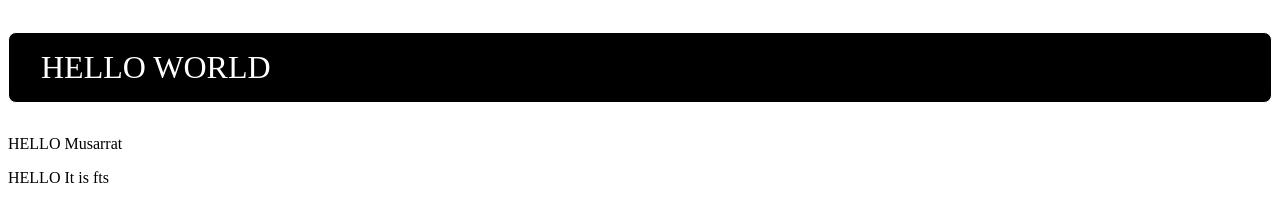
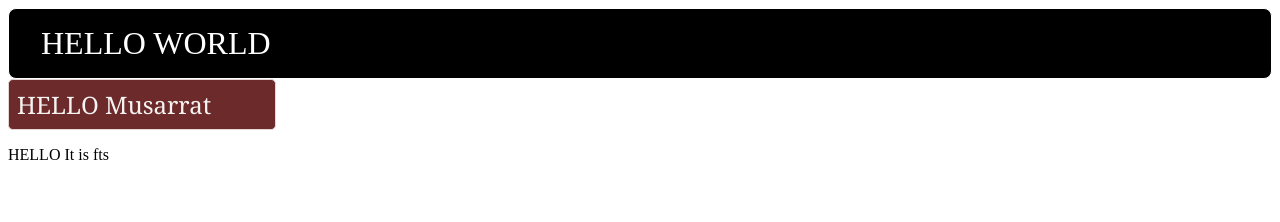
Before and after one commit to musarratChowdhury/JavascriptPractice, a plain HTML site: page index.html in a window 1280 px wide. Drawn offline with Linux system fonts and the light colour scheme.

Commit message:
add new subtitle

```diff
--- a/index.html
+++ b/index.html
@@ -7,8 +7,8 @@
     <link rel="stylesheet" href="style.css" />
   </head>
   <body>
-    <p class="title">HELLO WORLD</p>
-    <p>HELLO Musarrat</p>
+    <div class="title">HELLO WORLD</div>
+    <div class="subtitle">HELLO Musarrat</div>
     <p>HELLO It is fts</p>
     <script src="app.js"></script>
   </body>
--- a/style.css
+++ b/style.css
@@ -6,3 +6,14 @@
   border: 1px solid white;
   border-radius: 0.5rem;
 }
+
+.subtitle {
+  font-size: 1.5rem;
+  color: rgb(246, 243, 243);
+  background-color: rgb(109, 42, 42);
+  padding: 0.5rem 0.5rem;
+  width: 250px;
+  border: 1px solid rgb(230, 214, 214);
+  border-radius: 0.3rem;
+  font-family: Georgia, 'Times New Roman', Times, serif;
+}
```
